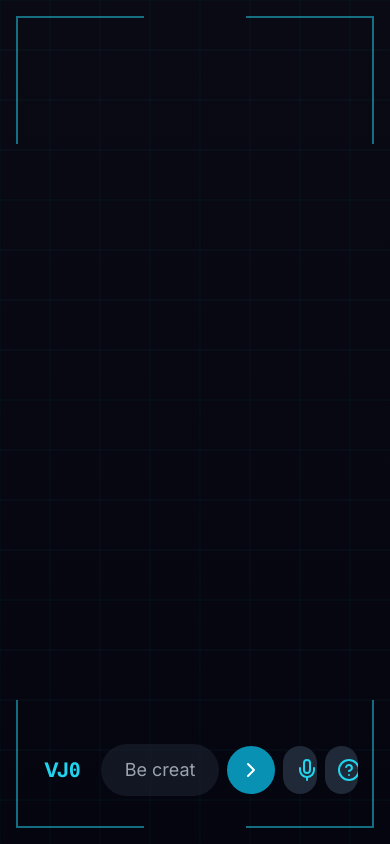
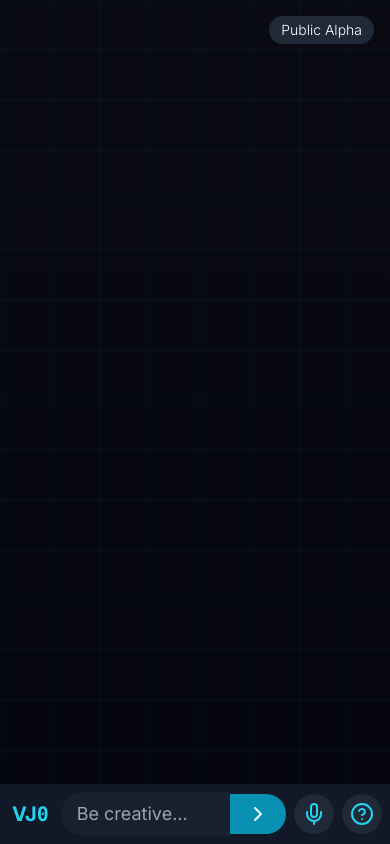
Before and after one commit to TimPietrusky/vj0.live, a Next.js app: page / in a window 390 px wide. Built offline with nearby package versions, Linux system fonts and the light colour scheme.

Commit message:
feat: mobile-support; compact navbar with everything; public alpha label

```diff
--- a/app/globals.css
+++ b/app/globals.css
@@ -74,3 +74,8 @@
     @apply bg-background text-foreground;
   }
 }
+
+input:focus,
+button:focus {
+  box-shadow: 0 0 0 2px rgba(6, 182, 212, 0.5);
+}
--- a/components/audio-visual-app.tsx
+++ b/components/audio-visual-app.tsx
@@ -183,40 +183,40 @@ export function AudioVisualAppComponent() {
   return (
     <div className="relative h-screen w-screen overflow-hidden bg-gray-900 font-sans">
       <canvas ref={canvasRef} className="absolute inset-0" />
-      <div className="absolute inset-0 pointer-events-none z-10">
-        <div className="absolute top-4 left-4 w-32 h-32 border-t-2 border-l-2 border-cyan-400 opacity-50"></div>
-        <div className="absolute top-4 right-4 w-32 h-32 border-t-2 border-r-2 border-cyan-400 opacity-50"></div>
-        <div className="absolute bottom-4 left-4 w-32 h-32 border-b-2 border-l-2 border-cyan-400 opacity-50"></div>
-        <div className="absolute bottom-4 right-4 w-32 h-32 border-b-2 border-r-2 border-cyan-400 opacity-50"></div>
+      <div className="absolute top-4 right-4 z-20 bg-gray-800 text-white px-3 py-1 rounded-full text-sm font-light">
+        Public Alpha
       </div>
-      <div className="absolute bottom-10 left-4 right-4 z-30">
-        <div className="mx-auto max-w-4xl border-t-3 border-cyan-400">
+      <div className="absolute bottom-0 left-0 right-0 z-30 bg-gray-900">
+        <div className="mx-auto max-w-full sm:max-w-4xl border-t-3 border-cyan-400">
           <form
             onSubmit={handlePromptSubmit}
-            className="flex items-center px-4 py-2"
+            className="flex items-center px-2 py-2 space-x-2"
           >
-            <div className="w-auto h-12 flex items-center justify-center px-3 mr-2">
+            <div className="flex items-center justify-center px-1">
               <span className="text-cyan-400 font-bold text-xl">
                 VJ<span className="font-mono">0</span>
               </span>
             </div>
-            <div className="relative flex-grow mr-2">
+            <div className="relative flex-grow flex items-center">
               <input
                 type="text"
                 value={prompt}
                 onChange={(e) => setPrompt(e.target.value)}
                 placeholder="Be creative..."
-                className="w-full rounded-full bg-gray-800/50 px-6 py-3 text-lg text-white placeholder-gray-400 focus:outline-none focus:ring-2 focus:ring-cyan-400 transition-all duration-300 ease-in-out"
+                className="w-full rounded-l-full bg-gray-800/50 px-4 py-2 text-lg text-white placeholder-gray-400 focus:outline-none focus:ring-2 focus:ring-cyan-400 transition-all duration-300 ease-in-out"
               />
-            </div>
               <button
                 type="submit"
-              className="rounded-full bg-cyan-600 p-3 text-white hover:bg-cyan-500 focus:outline-none focus:ring-2 focus:ring-cyan-400 transition-all duration-300 ease-in-out"
+                className="rounded-r-full bg-cyan-600 px-4 py-2 text-white hover:bg-cyan-500 focus:outline-none focus:ring-2 focus:ring-cyan-400 transition-all duration-300 ease-in-out"
+                style={{ height: "100%", border: "none" }}
               >
                 <ChevronRight size={24} />
               </button>
+            </div>
+            <div className="flex space-x-2">
               <button
-              className={`rounded-full p-3 ml-2 transition-all duration-300 ease-in-out ${
+                type="button"
+                className={`rounded-full p-2 transition-all duration-300 ease-in-out ${
                   isListening
                     ? "bg-cyan-400 text-gray-900"
                     : "bg-gray-800 text-cyan-400 hover:bg-gray-700"
@@ -234,13 +234,15 @@ export function AudioVisualAppComponent() {
                   <span
                     className="absolute inset-0 bg-cyan-400 opacity-20"
                     style={{
-                    animation: "pulse 4s cubic-bezier(0.4, 0, 0.6, 1) infinite",
+                      animation:
+                        "pulse 4s cubic-bezier(0.4, 0, 0.6, 1) infinite",
                     }}
                   ></span>
                 )}
               </button>
               <button
-              className={`rounded-full p-3 ml-2 transition-all duration-300 ease-in-out ${
+                type="button"
+                className={`rounded-full p-2 transition-all duration-300 ease-in-out ${
                   isHelpOpen
                     ? "bg-cyan-400 text-gray-900"
                     : "bg-gray-800 text-cyan-400 hover:bg-gray-700"
@@ -262,11 +264,13 @@ export function AudioVisualAppComponent() {
                   <span
                     className="absolute inset-0 bg-cyan-400 opacity-20"
                     style={{
-                    animation: "pulse 4s cubic-bezier(0.4, 0, 0.6, 1) infinite",
+                      animation:
+                        "pulse 4s cubic-bezier(0.4, 0, 0.6, 1) infinite",
                     }}
                   ></span>
                 )}
               </button>
+            </div>
           </form>
         </div>
       </div>
--- a/components/help-panel.tsx
+++ b/components/help-panel.tsx
@@ -19,12 +19,17 @@ const HelpPanel: React.FC<HelpPanelProps> = ({ isOpen, onClose }) => {
 
   return (
     <div
-      className={`fixed top-0 right-0 bottom-0 w-96 bg-gray-900/70 text-white transform transition-transform duration-300 ease-in-out ${
+      className={`fixed top-0 right-0 bottom-0 ${
+        // Full width on small screens, fixed width on larger screens
+        "w-full sm:w-96"
+      } bg-gray-900 text-white transform transition-transform duration-300 ease-in-out ${
         isOpen ? "translate-x-0" : "translate-x-full"
       } overflow-y-auto z-20`}
     >
       <div className="p-6 space-y-6 pb-20">
-        <h2 className="text-3xl font-bold mb-4 text-cyan-400">Help</h2>
+        <h2 className="text-2xl sm:text-3xl font-bold mb-4 text-cyan-400">
+          Help
+        </h2>
         <nav className="mb-6">
           <ul className="space-y-2">
             {sections.map((section) => (
@@ -47,7 +52,7 @@ const HelpPanel: React.FC<HelpPanelProps> = ({ isOpen, onClose }) => {
         <div className="space-y-6">
           {activeSection === "description" && (
             <section>
-              <h3 className="text-2xl font-semibold mb-2 text-cyan-300">
+              <h3 className="text-xl sm:text-2xl font-semibold mb-2 text-cyan-300">
                 What is vj0?
               </h3>
               <p className="text-gray-300 mb-4">
@@ -71,7 +76,7 @@ const HelpPanel: React.FC<HelpPanelProps> = ({ isOpen, onClose }) => {
           )}
           {activeSection === "features" && (
             <section>
-              <h3 className="text-2xl font-semibold mb-2 text-cyan-300">
+              <h3 className="text-xl sm:text-2xl font-semibold mb-2 text-cyan-300">
                 Key Features
               </h3>
               <ul className="list-disc list-inside space-y-2 text-gray-300">
@@ -83,6 +88,7 @@ const HelpPanel: React.FC<HelpPanelProps> = ({ isOpen, onClose }) => {
                   Sleek, full-screen canvas for distraction-free creativity
                 </li>
                 <li>Browser-based for easy access and setup</li>
+                <li>Dynamic animations and colorful patterns</li>
                 <li>
                   Suitable for various settings: parties, performances, art
                   exploration
@@ -92,18 +98,18 @@ const HelpPanel: React.FC<HelpPanelProps> = ({ isOpen, onClose }) => {
           )}
           {activeSection === "quickstart" && (
             <section>
-              <h3 className="text-2xl font-semibold mb-2 text-cyan-300">
+              <h3 className="text-xl sm:text-2xl font-semibold mb-2 text-cyan-300">
                 Quick Start Guide
               </h3>
               <ol className="list-decimal list-inside space-y-2 text-gray-300">
                 <li>Click the microphone icon to enable audio input.</li>
-                <li>More coming soon...</li>
+                <li>More coming soon.</li>
               </ol>
             </section>
           )}
           {activeSection === "github" && (
             <section>
-              <h3 className="text-2xl font-semibold mb-2 text-cyan-300">
+              <h3 className="text-xl sm:text-2xl font-semibold mb-2 text-cyan-300">
                 GitHub
               </h3>
               <p className="mb-2 text-gray-300">
@@ -122,15 +128,23 @@ const HelpPanel: React.FC<HelpPanelProps> = ({ isOpen, onClose }) => {
           )}
           {activeSection === "legal" && (
             <section>
-              <h3 className="text-2xl font-semibold mb-2 text-cyan-300">
+              <h3 className="text-xl sm:text-2xl font-semibold mb-2 text-cyan-300">
                 Legal Information
               </h3>
               <p className="mb-2 text-gray-300">
-                founder mode since September 2024.
+                vj0 Project, founded September 2024. All rights reserved.
               </p>
               <p className="mb-2 text-gray-300">
                 vj0 is released under the GNU Affero General Public License v3
                 (AGPL-3.0).
+              </p>
+              <p className="mb-2 text-gray-300">
+                Disclaimer: vj0 is provided "as is" without warranty of any
+                kind, express or implied. Use at your own risk.
+              </p>
+              <p className="text-gray-300">
+                For full legal terms and conditions, please refer to the
+                documentation in the GitHub repository.
               </p>
             </section>
           )}
```
Also changed, not shown: 1 other file (tests, documents, lock files or other folders). Lines whose indentation alone changed are shown as unchanged.
